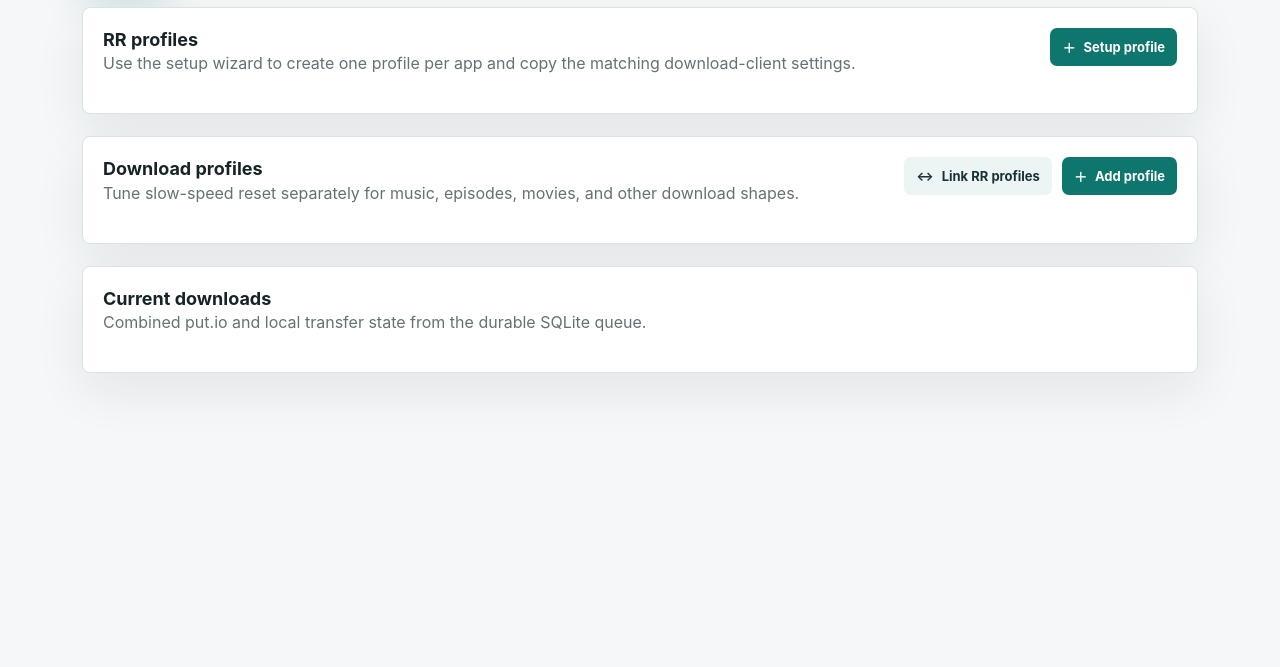
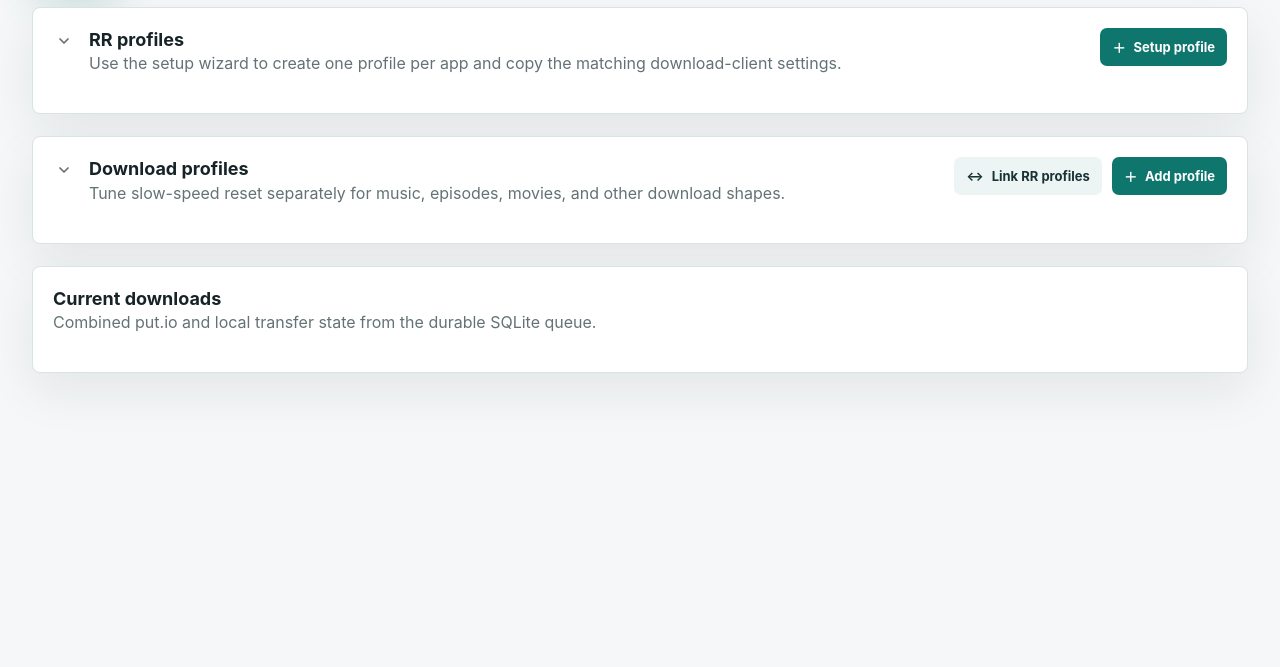
Before and after one commit to ptheofan/putiorr, a website: page src/web/index.html in a window 1280 px wide. Shown: the part 133-800 px from the top of the page. Drawn offline with Linux system fonts and the light colour scheme; no server answers.

Commit message:
feat: collapsible RR and download profile panels, wider layout

```diff
--- a/src/web/app.css
+++ b/src/web/app.css
@@ -40,7 +40,7 @@ select {
 }
 
 .content {
-  width: min(1180px, 100%);
+  width: min(1440px, 100%);
   margin: 0 auto;
   padding: 32px;
   display: grid;
@@ -219,6 +219,64 @@ p {
   gap: 18px;
 }
 
+.section-head-main {
+  display: flex;
+  align-items: flex-start;
+  gap: 10px;
+  min-width: 0;
+}
+
+.collapse-toggle {
+  flex: none;
+  display: inline-flex;
+  align-items: center;
+  justify-content: center;
+  width: 30px;
+  height: 30px;
+  margin: -2px 0 0 -4px;
+  padding: 0;
+  border: 0;
+  border-radius: 50%;
+  background: transparent;
+  color: var(--muted);
+  cursor: pointer;
+  transition: background 0.15s ease, color 0.15s ease;
+}
+
+.collapse-toggle:hover {
+  color: var(--accent);
+  background: var(--panel-2);
+}
+
+.collapse-toggle:focus-visible {
+  outline: 2px solid var(--accent);
+  outline-offset: 2px;
+}
+
+.collapse-chevron {
+  display: inline-flex;
+  transition: transform 0.18s ease;
+}
+
+.collapse-chevron svg {
+  display: block;
+  width: 16px;
+  height: 16px;
+}
+
+.panel.collapsed .collapse-chevron {
+  transform: rotate(-90deg);
+}
+
+.section-heading h2 {
+  cursor: pointer;
+  width: fit-content;
+}
+
+.panel.collapsed .profiles-list {
+  display: none;
+}
+
 .status {
   display: inline-flex;
   align-items: center;
--- a/src/web/app.js
+++ b/src/web/app.js
@@ -2773,6 +2773,34 @@ el.deleteConfirmDialog.addEventListener('click', (event) => {
   if (event.target === el.deleteConfirmDialog) closeDeleteConfirm();
 });
 
+function setSectionCollapsed(panel, toggle, collapsed) {
+  panel.classList.toggle('collapsed', collapsed);
+  toggle.setAttribute('aria-expanded', collapsed ? 'false' : 'true');
+}
+
+function initCollapsibleSections() {
+  for (const toggle of document.querySelectorAll('[data-action="toggle-section"]')) {
+    const panel = toggle.closest('.panel');
+    if (!panel) continue;
+    const key = `putiorr:collapsed:${panel.id}`;
+    let stored = null;
+    try {
+      stored = localStorage.getItem(key);
+    } catch {}
+    setSectionCollapsed(panel, toggle, stored === '1');
+    const toggleSection = () => {
+      const next = !panel.classList.contains('collapsed');
+      setSectionCollapsed(panel, toggle, next);
+      try {
+        localStorage.setItem(key, next ? '1' : '0');
+      } catch {}
+    };
+    toggle.addEventListener('click', toggleSection);
+    panel.querySelector('.section-heading h2')?.addEventListener('click', toggleSection);
+  }
+}
+
+initCollapsibleSections();
 loadAll().catch((error) => setMessage(error.message, 'error'));
 loadVersion().catch(() => {});
 connectUpdates();
--- a/src/web/index.html
+++ b/src/web/index.html
@@ -42,9 +42,14 @@
 
         <section id="profiles" class="panel">
           <div class="section-head">
-            <div>
-              <h2>RR profiles</h2>
-              <p>Use the setup wizard to create one profile per app and copy the matching download-client settings.</p>
+            <div class="section-head-main">
+              <button class="collapse-toggle" type="button" data-action="toggle-section" aria-controls="profilesBody" aria-expanded="true" aria-label="Toggle RR profiles">
+                <span class="collapse-chevron" aria-hidden="true"><svg viewBox="0 0 16 16" fill="none" stroke="currentColor" stroke-width="1.75" stroke-linecap="round" stroke-linejoin="round"><path d="M4 6l4 4 4-4"/></svg></span>
+              </button>
+              <div class="section-heading">
+                <h2>RR profiles</h2>
+                <p>Use the setup wizard to create one profile per app and copy the matching download-client settings.</p>
+              </div>
             </div>
             <button id="addProfileButton" class="button primary" type="button">
               <span aria-hidden="true">＋</span>
@@ -57,9 +62,14 @@
 
         <section id="download-profiles" class="panel">
           <div class="section-head">
-            <div>
-              <h2>Download profiles</h2>
-              <p>Tune slow-speed reset separately for music, episodes, movies, and other download shapes.</p>
+            <div class="section-head-main">
+              <button class="collapse-toggle" type="button" data-action="toggle-section" aria-controls="downloadProfilesBody" aria-expanded="true" aria-label="Toggle download profiles">
+                <span class="collapse-chevron" aria-hidden="true"><svg viewBox="0 0 16 16" fill="none" stroke="currentColor" stroke-width="1.75" stroke-linecap="round" stroke-linejoin="round"><path d="M4 6l4 4 4-4"/></svg></span>
+              </button>
+              <div class="section-heading">
+                <h2>Download profiles</h2>
+                <p>Tune slow-speed reset separately for music, episodes, movies, and other download shapes.</p>
+              </div>
             </div>
             <div class="button-row section-actions">
               <button id="linkDownloadProfilesButton" class="button secondary" type="button">
```
